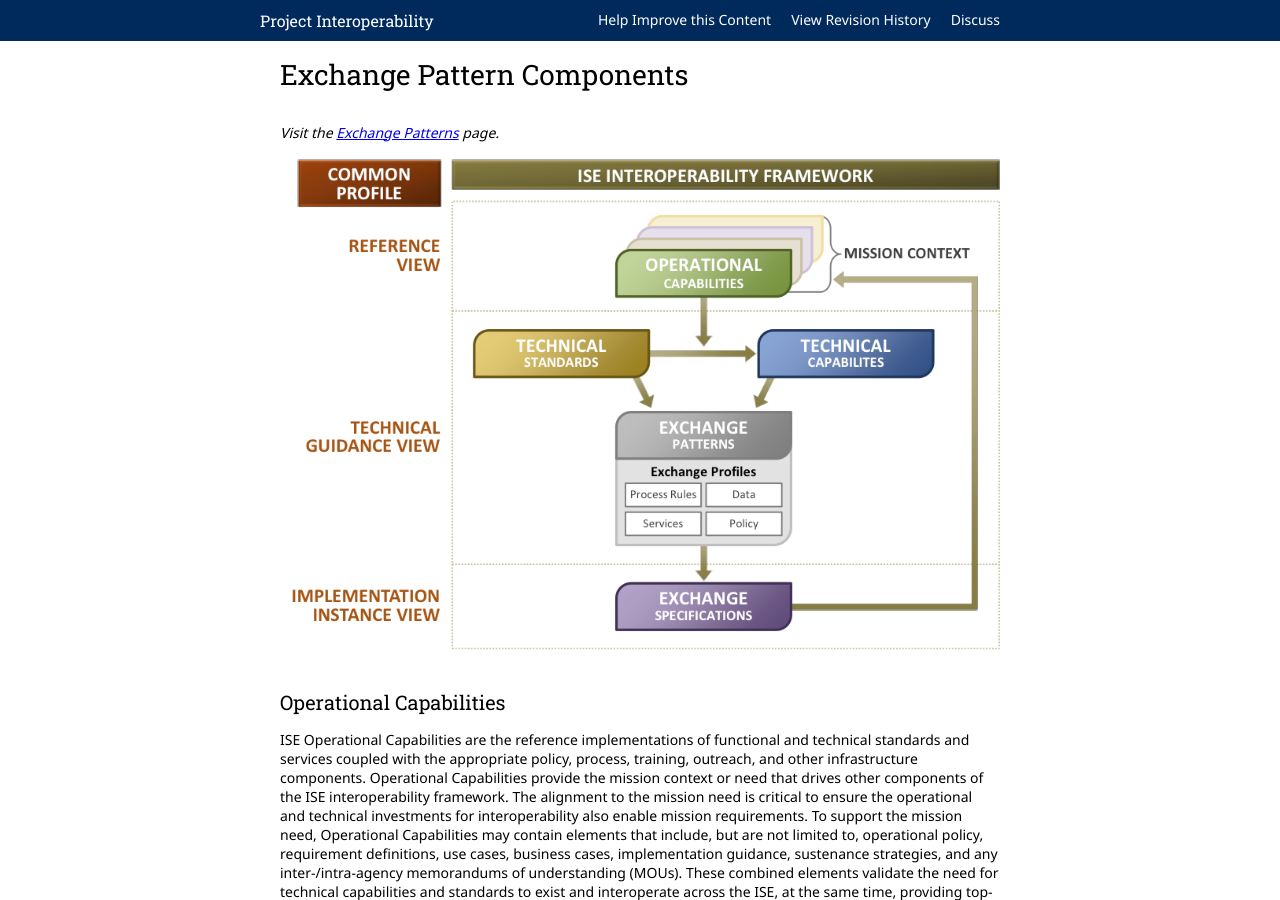
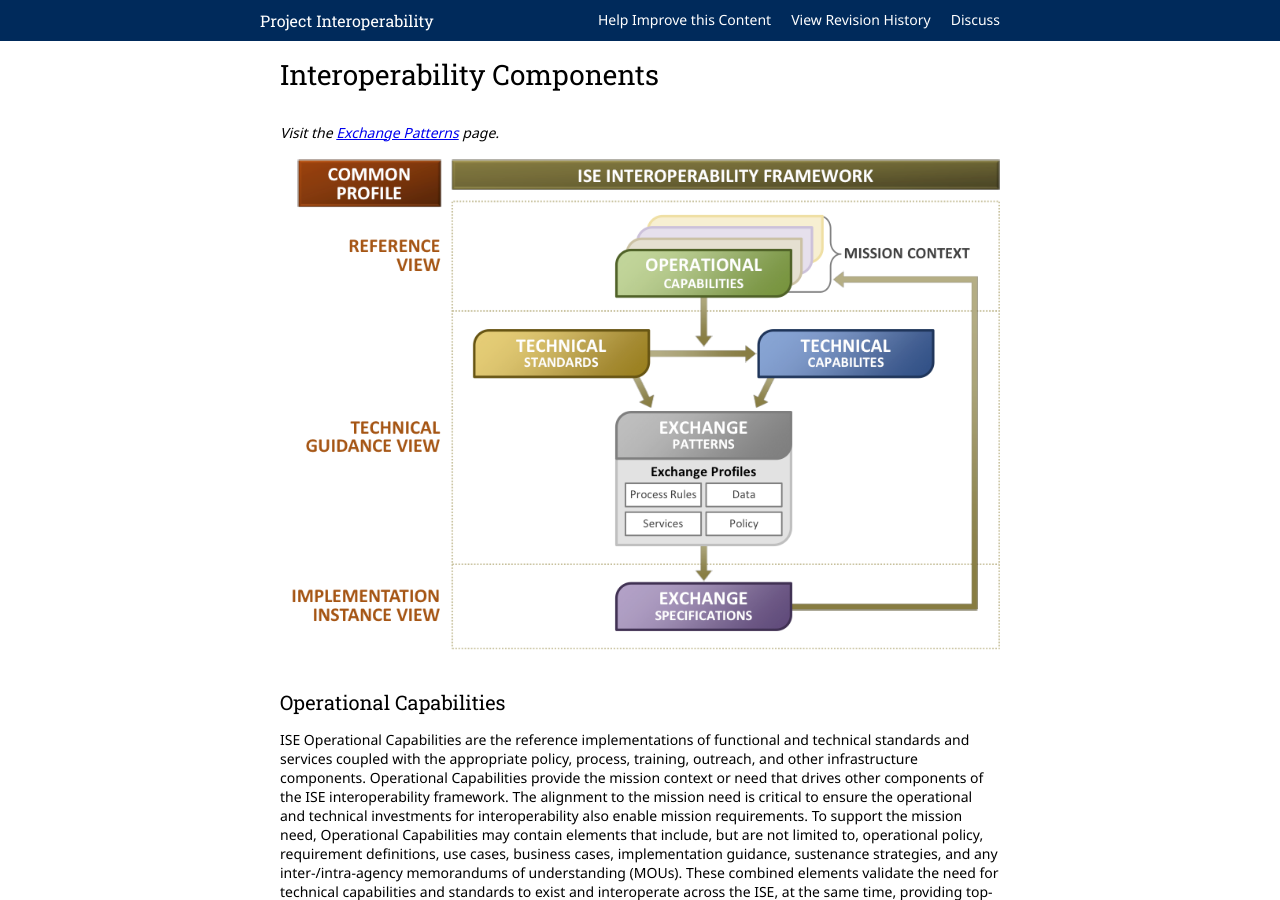
Before and after one commit to Project-Interoperability/project-interoperability.github.io, a Jekyll site: the page built from interoperability-components.md, in a window 1280 px wide and 900 px high. Built offline with Jekyll 4.4.1, drawn with Linux system fonts in a browser that asks for light colours; nearby versions of some CDN libraries.

Commit message:
changing to new, theoretically more-intuitive page

```diff
--- a/exchange-pattern-components.md
+++ b/interoperability-components.md
@@ -1,9 +1,9 @@
 ---
 published: true
-permalink: /exchange-pattern-components/
+permalink: /interoperability-components/
 layout: default
-filename: exchange-pattern-components.md
-title: Exchange Pattern Components
+filename: interoperability-components.md
+title: Interoperability Components
 ---
 
 *Visit the [Exchange Patterns](/exchange-patterns.md) page.*
```
